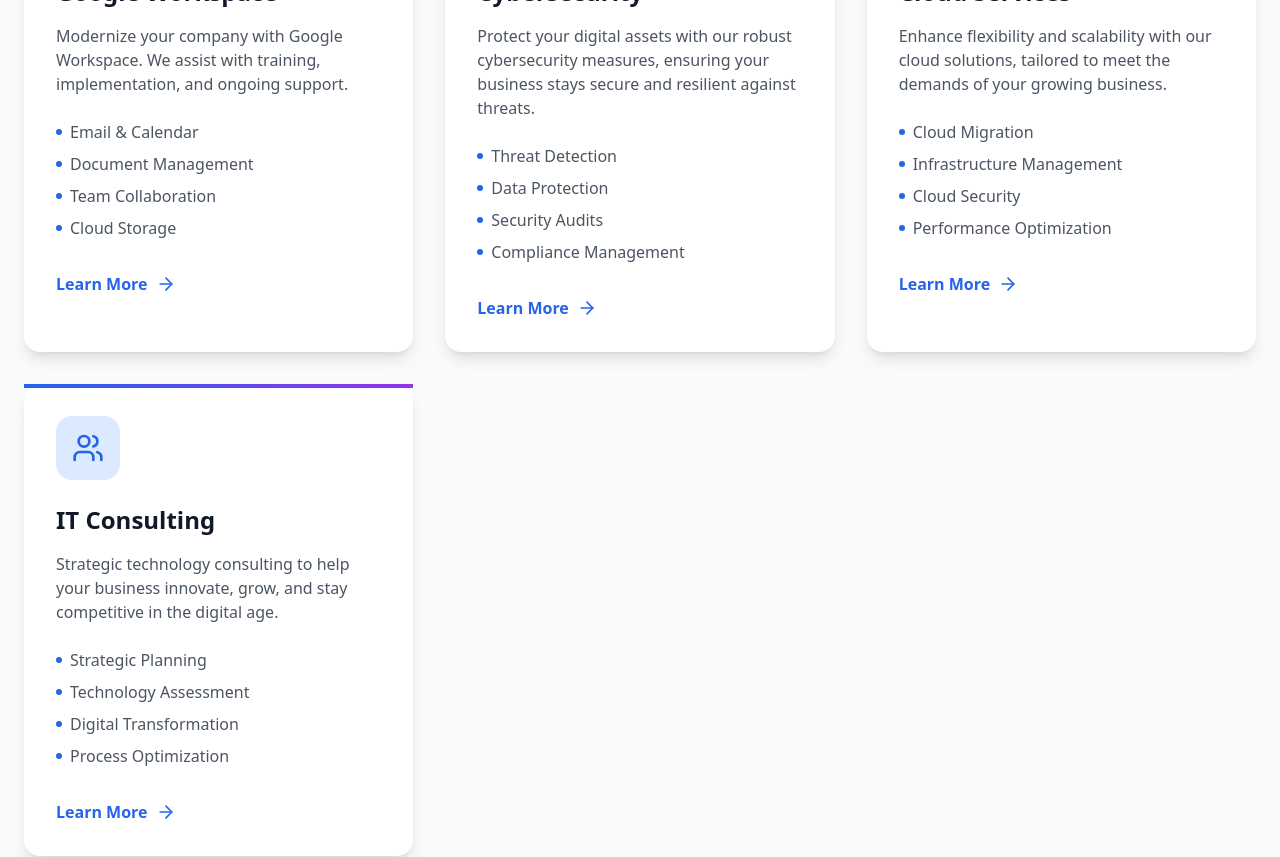
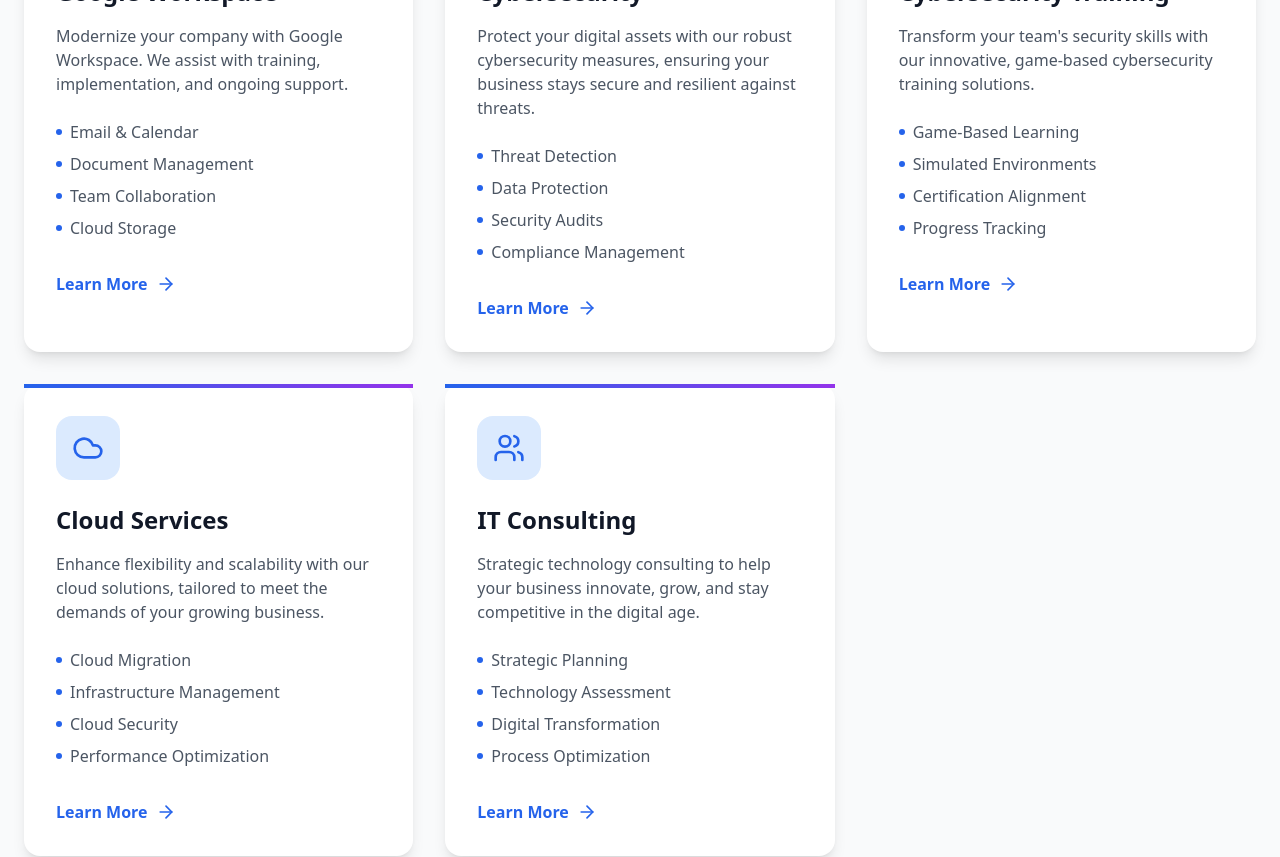
Before and after one commit to AgnusSOCO/socopwa.com, a React (Vite) app: page /services in a window 1280 px wide. Shown: the part 1720-2577 px from the top of the page. Built offline with nearby package versions, Linux system fonts and the light colour scheme.

Commit message:
Update services.ts

```diff
--- a/src/data/services.ts
+++ b/src/data/services.ts
@@ -1,4 +1,4 @@
-import { Brain, Box, Shield, Cloud, Users, Wallet, Fingerprint } from 'lucide-react';
+import { Brain, Box, Shield, Cloud, Users, Wallet, Fingerprint, Gamepad2 } from 'lucide-react';
 import type { LucideIcon } from 'lucide-react';
 
 interface Service {
@@ -71,6 +71,18 @@ export const services: Service[] = [
     ]
   },
   {
+    icon: Gamepad2,
+    title: "Cybersecurity Training",
+    description: "Transform your team's security skills with our innovative, game-based cybersecurity training solutions.",
+    link: "/services/cybersecurity-training",
+    features: [
+      "Game-Based Learning",
+      "Simulated Environments",
+      "Certification Alignment",
+      "Progress Tracking"
+    ]
+  },
+  {
     icon: Cloud,
     title: "Cloud Services",
     description: "Enhance flexibility and scalability with our cloud solutions, tailored to meet the demands of your growing business.",
```
